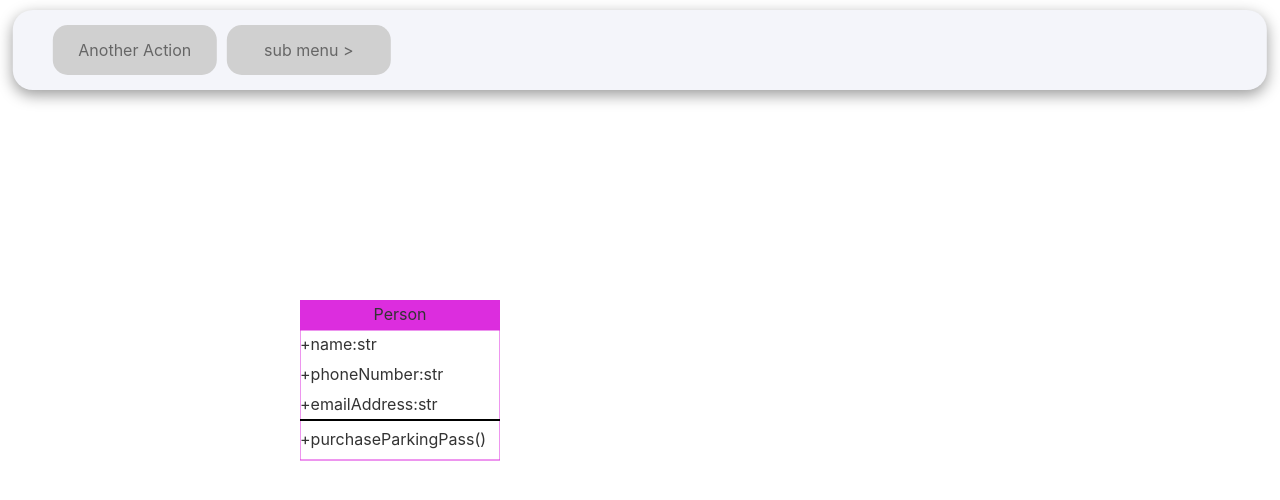
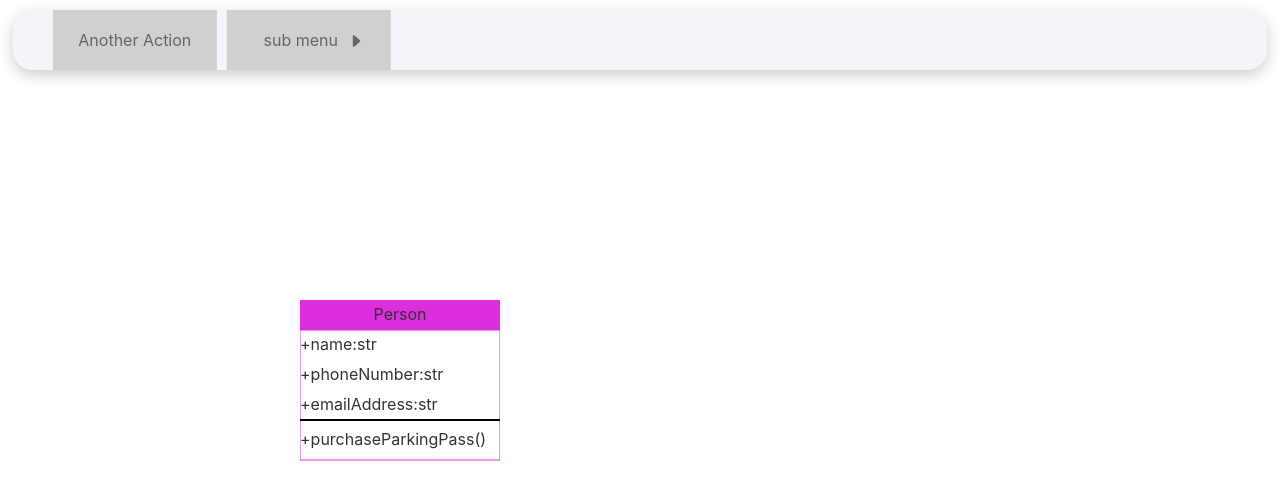
Before and after one commit to juanjcenturion/integrador_js, a React (Create React App) app: page / in a window 1280 px wide. Shown: the top 500 px of the page. Built offline with nearby package versions, Linux system fonts and the light colour scheme.

Commit message:
Menu_finish

```diff
--- a/src/components/Menu/Menu.css
+++ b/src/components/Menu/Menu.css
@@ -3,8 +3,8 @@
     width: 98%;
     max-width: 1900px;
     top:10px;
-    height: 80px;
-    box-shadow: 0 5px 15px rgba(0,0,0,0.4);
+    height: 60px;
+    box-shadow: 0 5px 15px rgba(0,0,0,0.2);
     border-radius: 20px;
     left: 50%;
     transform:translate(-50%);
--- a/src/components/SubMenu/SubMenu.css
+++ b/src/components/SubMenu/SubMenu.css
@@ -1,46 +1,72 @@
 .nivel-1-item {
     float:left;
     position: relative;
-    height: 30px;
+    height:40px;
     width: 9rem;
-    top:15px;
+    top:px;
     margin-right: 10px; /* Espacio entre elementos de primer nivel */
     cursor: pointer; /* Cambia el cursor al pasar sobre los elementos de primer nivel */
     text-decoration: none; /* Elimina subrayado de los elementos de primer nivel */
-    border-radius: 15px;
     text-align: center;
   }
 .nivel-1-item p{
   text-align: center;
-  margin-top: 5px;
+  margin-top: 10px;
 }
 
+.flecha{
+  position: relative;
+  top:3px;
+  left: 10px;
+}
 
 .nivel-2-item {
     position: relative;
     display: block;
-    top: 54px;
+    top: 60px;
     left: 134px;
-    height: 60px;
+    height: 30px;
     width: 9rem;
     border-left: none;
     border-bottom: 1px dotted #fff;
     text-align: center;
     align-items: center;
     text-decoration: none;
+
+  }
+
+.nivel-2-item p {
+    width: 150px;
+    position: absolute;
+    top: 20%;
+    left: 50%;
+    transform: translate(-50%, -50%);
+  }
+
+.nivel-2-item .flecha .arrow-down{
+    transform: rotate(90deg);
+  }
+.nivel-2-item .flecha .arrow-right{
+    transform: rotate(-90deg);
   }
 
 
-
-  .nivel-3-item {
+.nivel-3-item {
     position: relative;
     display: block;
     left: 258px;
-    top: -47px;
-    height: 80px;
+    top: 9px;
+    height: 30px;
     width: 9rem;
     border-left: none;
     border-bottom: 1px dotted #fff;
     text-align: center;
     text-decoration: none;
   }
+.nivel-3-item p{
+    width: 150px;
+    position: absolute;
+    top: 20%;
+    left: 50%;
+    transform: translate(-50%, -50%);
+}
--- a/src/components/SubMenu/SubMenu.jsx
+++ b/src/components/SubMenu/SubMenu.jsx
@@ -11,7 +11,6 @@ function SubMenu({ menuItems, idFirstNivel, activeMenuItem, openSubMenus, handle
       cursor: "pointer"
     };
 
-    const arrow = menuItem.isFolder ? (openSubMenus.includes(menuItem.id) ? 'v' : '>') : null;
 
     const nivel1Items = menuItems.filter(item => item.idPadre === null || item.idPadre === idFirstNivel);
     const nivel2Items = menuItems.filter(item => {return nivel1Items.some(nivel1Item => nivel1Item.id === item.idPadre);});
@@ -25,6 +24,15 @@ function SubMenu({ menuItems, idFirstNivel, activeMenuItem, openSubMenus, handle
       itemClassName = 'nivel-3-item';
     }
 
+    const arrow = menuItem.isFolder ? (openSubMenus.includes(menuItem.id) ? ( <svg xmlns="http://www.w3.org/2000/svg" width="16" height="16" fill="currentColor" className='arrow-right' viewBox="0 0 16 16">
+        <path d="M7.247 11.14 2.451 5.658C1.885 5.013 2.345 4 3.204 4h9.592a1 1 0 0 1 .753 1.659l-4.796 5.48a1 1 0 0 1-1.506 0z"/>
+      </svg>
+    )
+    : (<svg xmlns="http://www.w3.org/2000/svg" width="16" height="16" className='arrow-down' fill="currentColor" viewBox="0 0 16 16">
+        <path d="m12.14 8.753-5.482 4.796c-.646.566-1.658.106-1.658-.753V3.204a1 1 0 0 1 1.659-.753l5.48 4.796a1 1 0 0 1 0 1.506z"/>
+      </svg>)
+    ) : null;
+
     return (
       <a
         href='/#'
@@ -33,7 +41,11 @@ function SubMenu({ menuItems, idFirstNivel, activeMenuItem, openSubMenus, handle
         className={itemClassName}
         onClick={() => handleMenuItemClick(menuItem.id)}
       >
-      <p>{menuItem.name} {arrow}</p>
+      <p>
+        {menuItem.name}
+        <span className='flecha'>{arrow}</span>
+      </p>
+
       </a>
     );
   }
```
